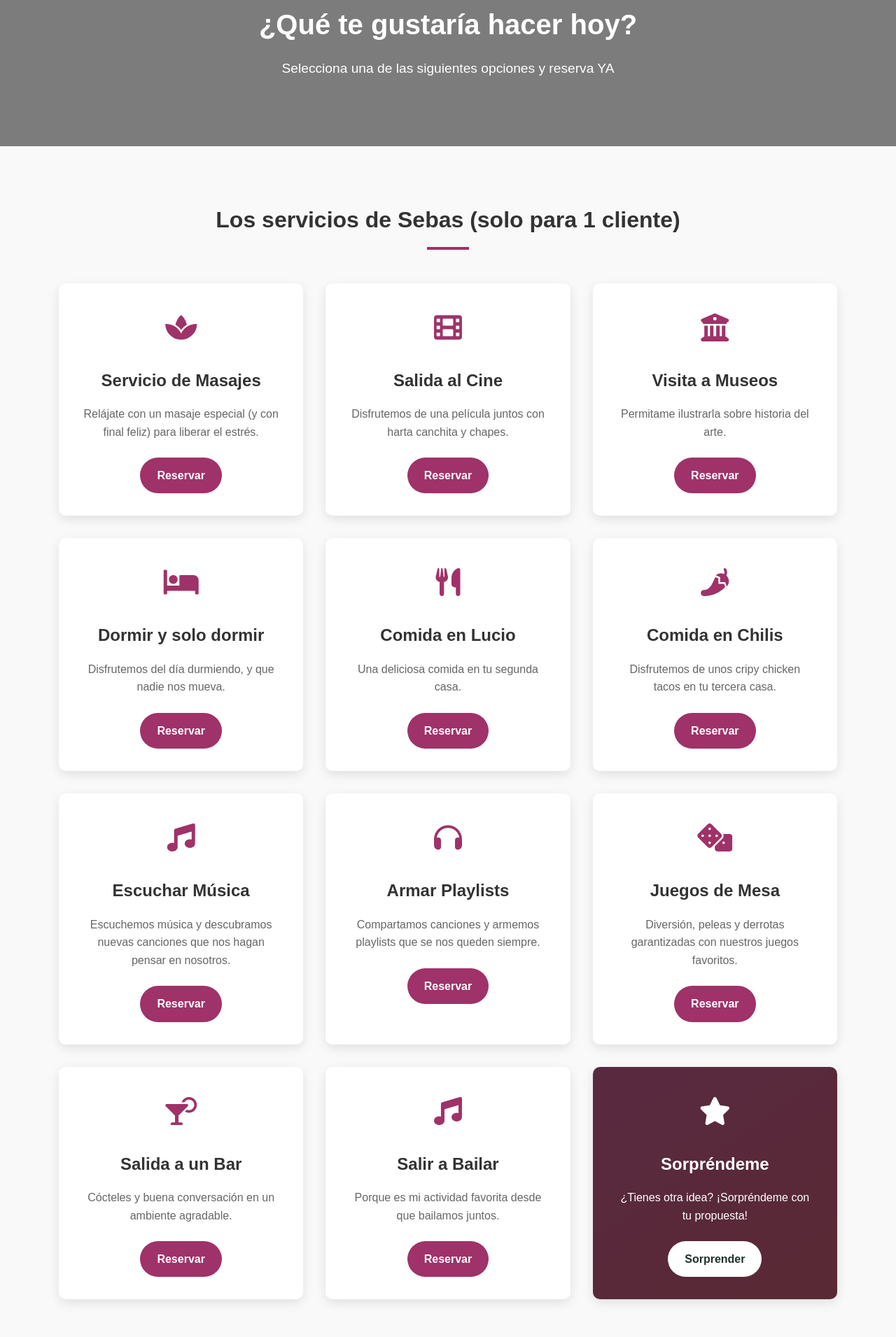
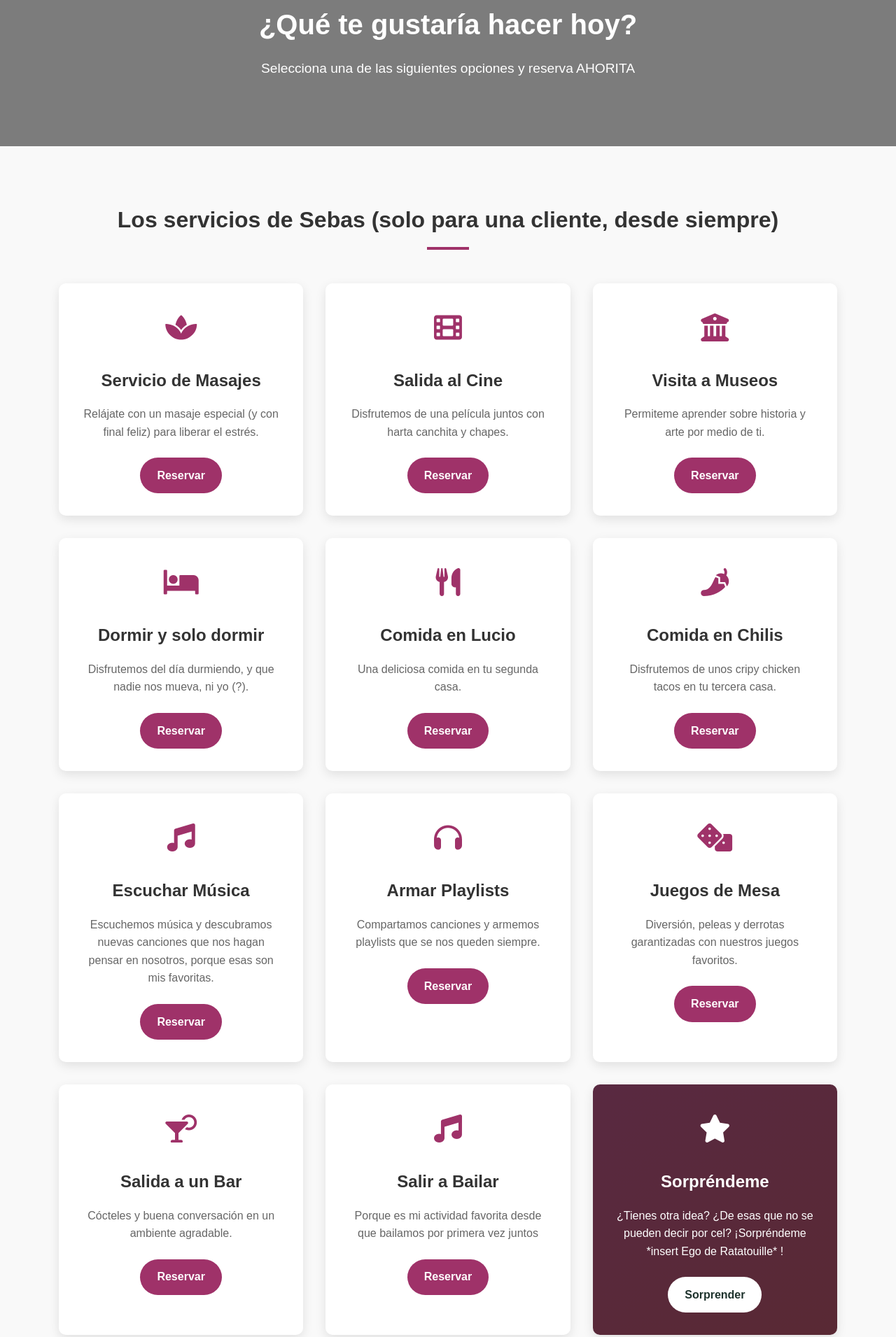
Before and after one commit to sebaszapata9/cuponera-dannita, a plain HTML site: page index.html in a window 1280 px wide. Shown: the part 228-2139 px from the top of the page at 70% size. Drawn offline with Linux system fonts and the light colour scheme.

Commit message:
Update index.html

```diff
--- a/index.html
+++ b/index.html
@@ -11,7 +11,7 @@
     <header class="header">
         <div class="container">
             <h1 class="header-title">Cuponera Dannita</h1>
-            <p class="header-subtitle">¡Feliz cumple bibi! Vamos a cuponear y hacer planes con 99% de dscto, solo pagas con besitos</p>
+            <p class="header-subtitle">¡Feliz cumple bibi! Vamos a cuponear y hacer planes con 99.9999% de dscto, tu solo tienes que poner unos besitos</p>
         </div>
     </header>
 
@@ -19,14 +19,14 @@
         <div class="container">
             <div class="hero-content">
                 <h2>¿Qué te gustaría hacer hoy?</h2>
-                <p>Selecciona una de las siguientes opciones y reserva YA</p>
+                <p>Selecciona una de las siguientes opciones y reserva AHORITA</p>
             </div>
         </div>
     </section>
 
     <section class="services">
         <div class="container">
-            <h2 class="section-title">Los servicios de Sebas (solo para 1 cliente)</h2>
+            <h2 class="section-title">Los servicios de Sebas (solo para una cliente, desde siempre)</h2>
             <div class="services-grid">
                 <!-- Masajes -->
                 <div class="service-card">
@@ -54,7 +54,7 @@
                         <i class="fas fa-university"></i>
                     </div>
                     <h3>Visita a Museos</h3>
-                    <p>Permitame ilustrarla sobre historia del arte.</p>
+                    <p>Permiteme aprender sobre historia y arte por medio de ti.</p>
                     <a href="https://wa.me/+51999023253?text=Hola%20Sebas,%20me%20encantaría%20visitar%20un%20museo%20contigo" target="_blank"  class="btn">Reservar</a>
                 </div>
 
@@ -64,7 +64,7 @@
                         <i class="fas fa-bed"></i>
                     </div>
                     <h3>Dormir y solo dormir</h3>
-                    <p>Disfrutemos del día durmiendo, y que nadie nos mueva.</p>
+                    <p>Disfrutemos del día durmiendo, y que nadie nos mueva, ni yo (?).</p>
                     <a href="https://wa.me/+51999023253?text=Hola%20Sebas,%20hoy%20dormimos%20una%20siesta%20y%20luego%20mas?"  target="_blank" class="btn">Reservar</a>
                 </div>
 
@@ -94,7 +94,7 @@
                         <i class="fas fa-music"></i>
                     </div>
                     <h3>Escuchar Música</h3>
-                    <p>Escuchemos música y descubramos nuevas canciones que nos hagan pensar en nosotros.</p>
+                    <p>Escuchemos música y descubramos nuevas canciones que nos hagan pensar en nosotros, porque esas son mis favoritas.</p>
                     <a href="https://wa.me/+51999023253?text=Hola%20Sebas,%20¿escuchamos%20música%20juntos?"  target="_blank" class="btn">Reservar</a>
                 </div>
 
@@ -134,7 +134,7 @@
                         <i class="fas fa-music"></i>
                     </div>
                     <h3>Salir a Bailar</h3>
-                    <p>Porque es mi actividad favorita desde que bailamos juntos.</p>
+                    <p>Porque es mi actividad favorita desde que bailamos por primera vez juntos</p>
                     <a href="https://wa.me/+51999023253?text=Hola%20Sebas,%20¿vamos%20a%20bailar%20esta%20noche?" target="_blank" class="btn">Reservar</a>
                 </div>
 
@@ -144,7 +144,7 @@
                         <i class="fas fa-star"></i>
                     </div>
                     <h3>Sorpréndeme</h3>
-                    <p>¿Tienes otra idea? ¡Sorpréndeme con tu propuesta!</p>
+                    <p>¿Tienes otra idea? ¿De esas que no se pueden decir por cel? ¡Sorpréndeme *insert Ego de Ratatouille* !</p>
                     <a href="https://wa.me/+51999023253?text=Hola%20Sebas,%20tengo%20una%20idea%20especial%20para%20nosotros..."  target="_blank" class="btn special-btn">Sorprender</a>
                 </div>
             </div>
@@ -186,7 +186,7 @@
 
     <section class="contact">
         <div class="container">
-            <h2 class="section-title">Contacto</h2>
+            <h2 class="section-title">Para agendar besos por otros medios</h2>
             <div class="contact-info">
                 <div class="contact-item">
                     <i class="fas fa-phone"></i>
```
